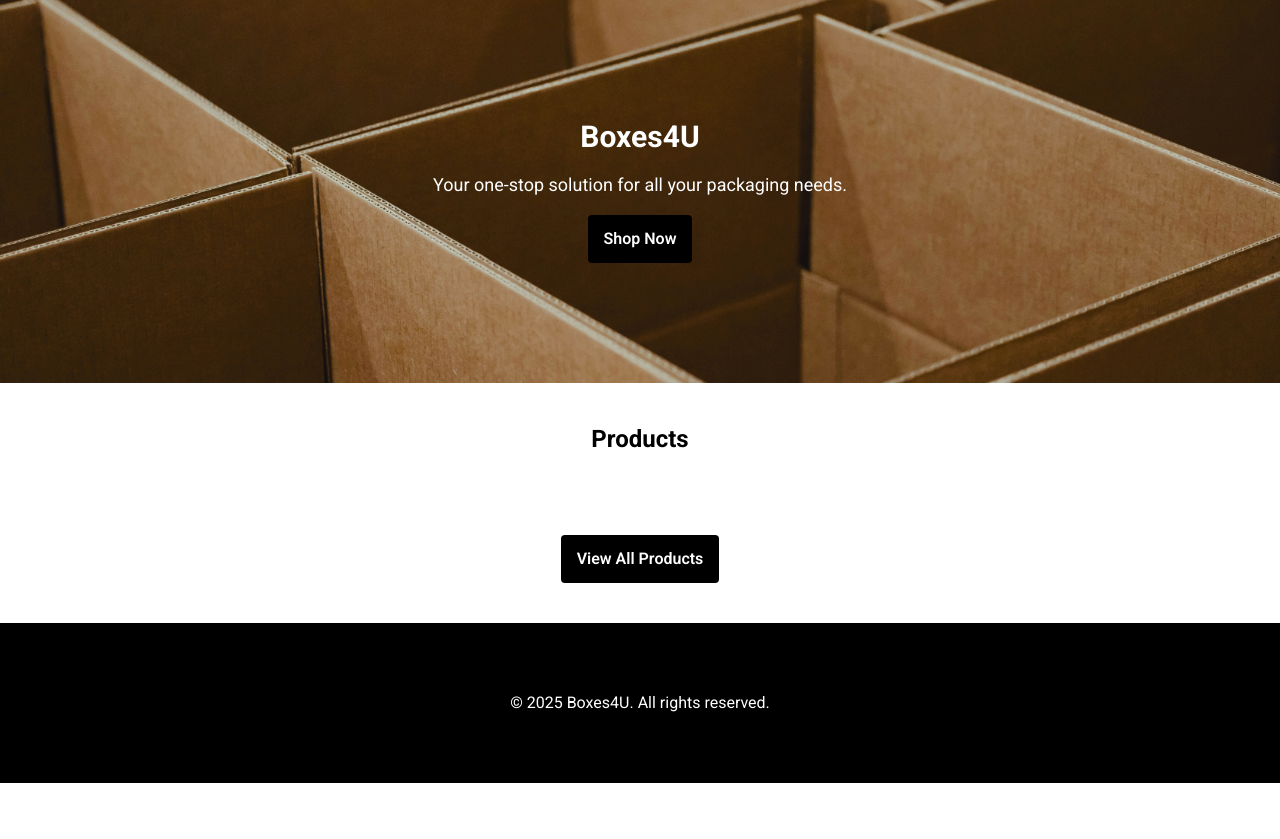
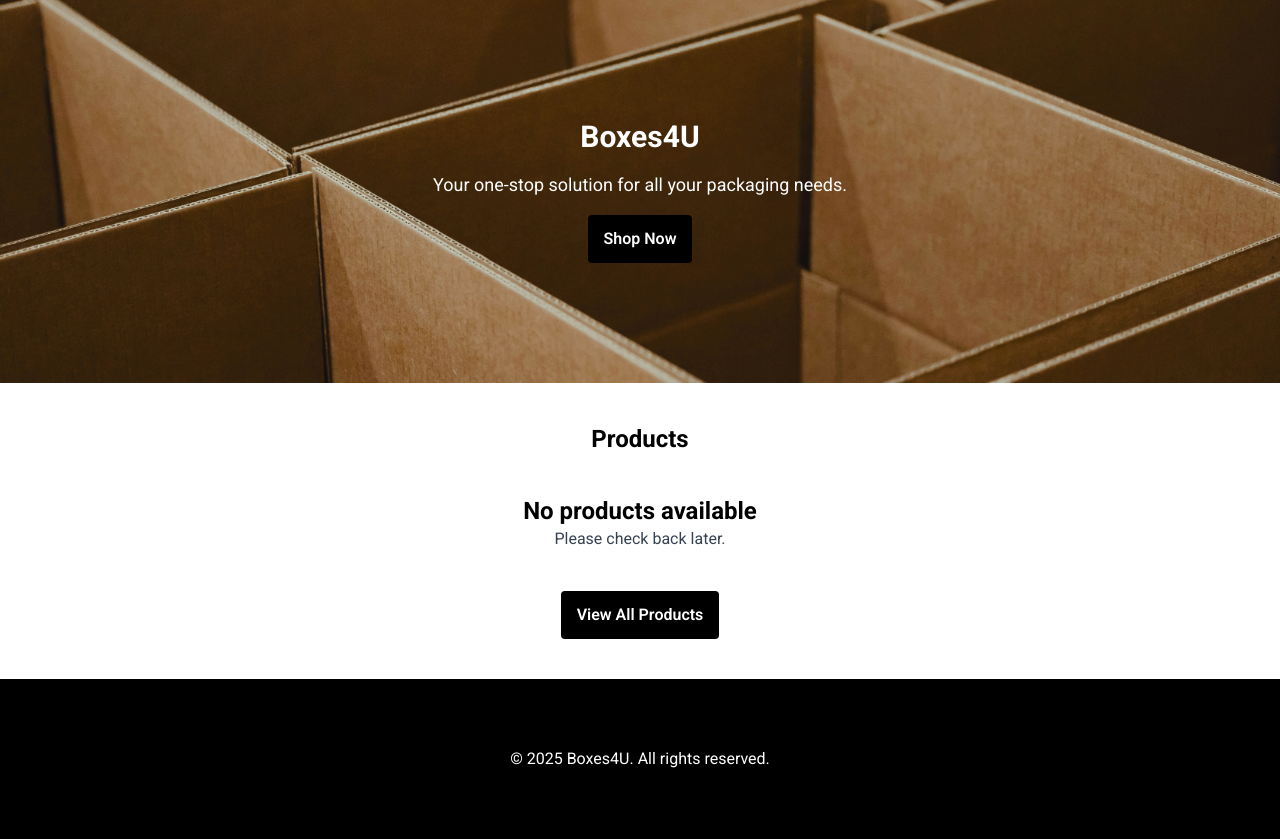
Before and after one commit to Mig-uel/ACE1025, a Flask app: page / in a window 1280 px wide. Shown: the part 69-908 px from the top of the page. Before the commit the page ends 852 px from the top, so only its background shows below. Run offline with Flask 3, Linux system fonts and the light colour scheme; some libraries are stand-ins or nearby versions.

Commit message:
Add new grid column classes and update product display
- Introduced .col-span-2 and .col-span-4 classes for grid layout
- Added .self-center class for vertical alignment
- Updated product display logic to handle empty product lists

```diff
--- a/project_2/static/styles.css
+++ b/project_2/static/styles.css
@@ -218,6 +218,12 @@
   .col-span-1 {
     grid-column: span 1 / span 1;
   }
+  .col-span-2 {
+    grid-column: span 2 / span 2;
+  }
+  .col-span-4 {
+    grid-column: span 4 / span 4;
+  }
   .mx-auto {
     margin-inline: auto;
   }
@@ -357,6 +363,9 @@
       margin-inline-start: calc(calc(var(--spacing) * 4) * var(--tw-space-x-reverse));
       margin-inline-end: calc(calc(var(--spacing) * 4) * calc(1 - var(--tw-space-x-reverse)));
     }
+  }
+  .self-center {
+    align-self: center;
   }
   .overflow-hidden {
     overflow: hidden;
@@ -583,6 +592,11 @@
       grid-column: span 3 / span 3;
     }
   }
+  .lg\:col-span-4 {
+    @media (width >= 64rem) {
+      grid-column: span 4 / span 4;
+    }
+  }
   .lg\:grid-cols-3 {
     @media (width >= 64rem) {
       grid-template-columns: repeat(3, minmax(0, 1fr));
--- a/project_2/templates/index.html
+++ b/project_2/templates/index.html
@@ -10,20 +10,20 @@
 <section class="flex flex-col items-center justify-center p-10 gap-10">
   <h2 class="text-2xl font-bold">Products</h2>
 
-  <div class="grid md:grid-cols-2 lg:grid-cols-4 gap-4 cursor-pointer">
-    {% for box in products %}
-    <div class="outline">
-      <a href="/shop/{{ box.id }}" class="space-y-10 p-4">
-        <img src="{{ box.image_url }}" alt="{{ box.name }}">
+  <div class="grid md:grid-cols-2 lg:grid-cols-4 gap-4">
+    {% set plain_card = True %}
+    {% for product in products %}
+    <!-- Product Card -->
+    {% include 'partials/product-card.html' %}
+    {% endfor %}
 
-        <div class="text-center">
-          <h3 class="text-lg font-bold">{{ box.name }}</h3>
-        </div>
-      </a>
+    {% if products|length == 0 %}
+    <div class="text-center col-span-4">
+      <h1 class="text-2xl font-bold">No products available</h1>
+      <p class="text-gray-700">Please check back later.</p>
     </div>
-    {% endfor %}
+    {% endif %}
   </div>
-
-  <a href="/shop" class="btn">View All Products</a>
+  <a href="/shop" class="btn ">View All Products</a>
 </section>
 {% endblock %}
```
